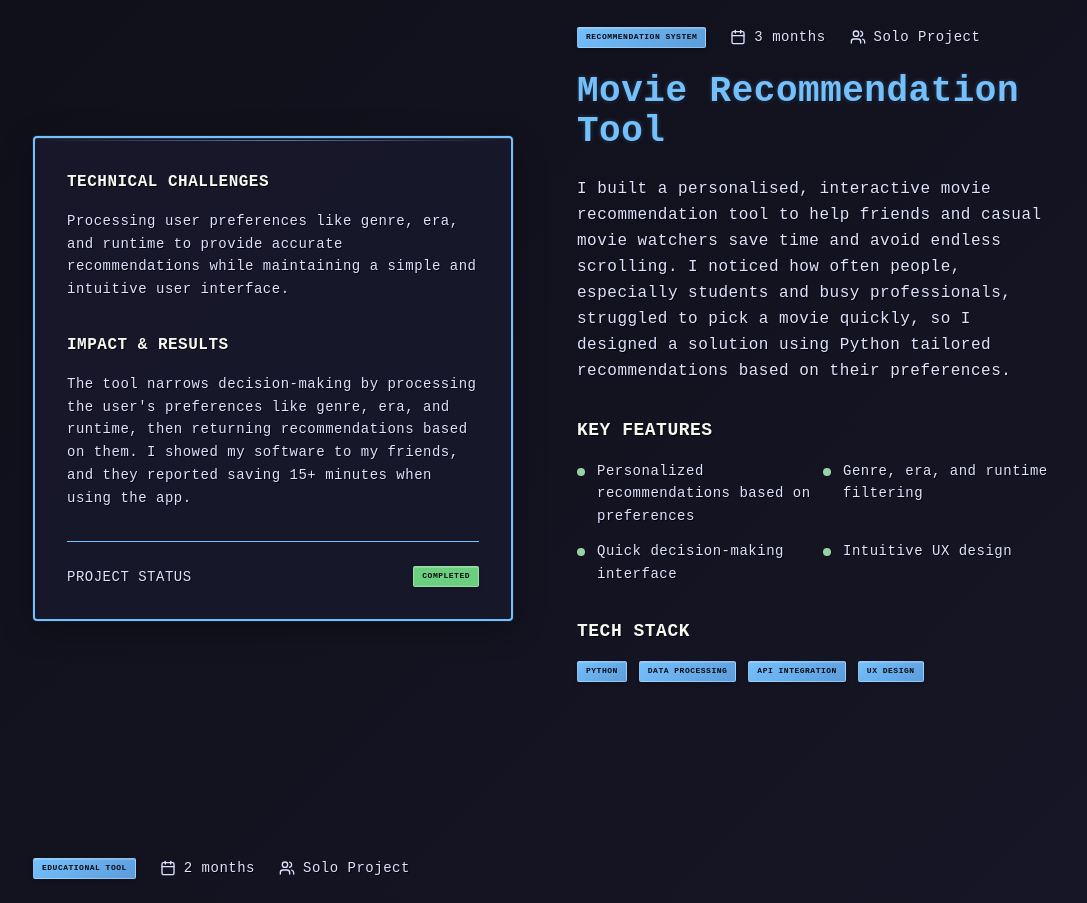
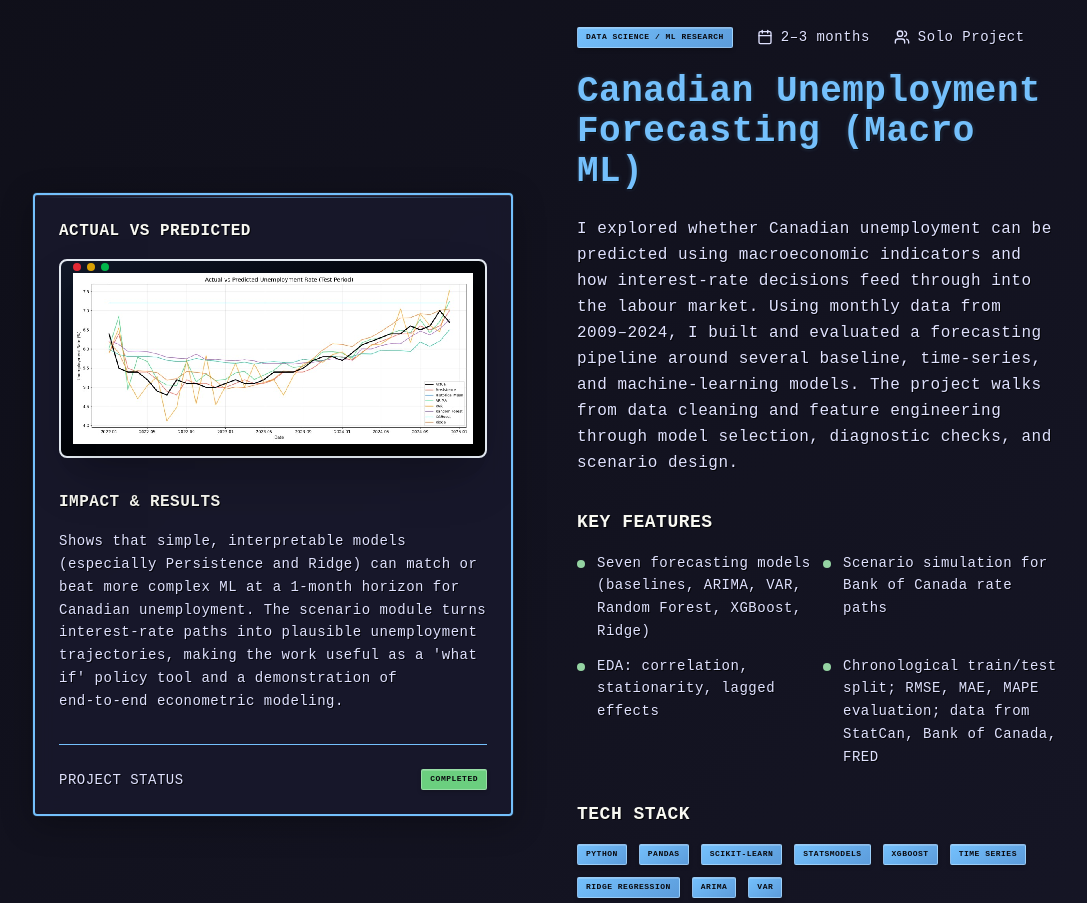
Before and after one commit to ajvsandhu/ajay-web, a Next.js app in the folder ajay-portfolio/: page / in a window 1280 px wide. Shown: the part 1860-2763 px from the top of the page, without its empty margins (95-1182 px from the left). Built offline with nearby package versions, Linux system fonts and the light colour scheme.

Commit message:
add Canadian Unemployment Forecasting project details to portfolio

```diff
--- a/ajay-portfolio/src/app/page.tsx
+++ b/ajay-portfolio/src/app/page.tsx
@@ -42,6 +42,25 @@ const projects = [
   },
   {
     id: 2,
+    title: "Canadian Unemployment Forecasting (Macro ML)",
+    description: "Forecasting Canadian unemployment using macroeconomic indicators and exploring how monetary policy influences short-term labor market dynamics.",
+    longDescription: "I explored whether Canadian unemployment can be predicted using macroeconomic indicators and how interest-rate decisions feed through into the labour market. Using monthly data from 2009–2024, I built and evaluated a forecasting pipeline around several baseline, time-series, and machine-learning models. The project walks from data cleaning and feature engineering through model selection, diagnostic checks, and scenario design.",
+    tech: ["Python", "pandas", "scikit-learn", "statsmodels", "XGBoost", "Time Series", "Ridge Regression", "ARIMA", "VAR"],
+    github: "https://github.com/ajvsandhu/macro-forecasting-ml-canada",
+    type: "Data Science / ML Research",
+    duration: "2–3 months",
+    team: "Solo Project",
+    features: [
+      "Seven forecasting models (baselines, ARIMA, VAR, Random Forest, XGBoost, Ridge)",
+      "Scenario simulation for Bank of Canada rate paths",
+      "EDA: correlation, stationarity, lagged effects",
+      "Chronological train/test split; RMSE, MAE, MAPE evaluation; data from StatCan, Bank of Canada, FRED"
+    ],
+    challenges: "Handling non-stationary macro series with differencing and changes, addressing multicollinearity (e.g. CPI and GDP) with Ridge and tree-based models, avoiding data leakage (e.g. excluding unemp_change_1m and unemp_rolling_12m), and interpreting scenario extrapolation for rate levels outside the training range.",
+    impact: "Shows that simple, interpretable models (especially Persistence and Ridge) can match or beat more complex ML at a 1‑month horizon for Canadian unemployment. The scenario module turns interest‑rate paths into plausible unemployment trajectories, making the work useful as a 'what if' policy tool and a demonstration of end‑to‑end econometric modeling."
+  },
+  {
+    id: 3,
     title: "Movie Recommendation Tool",
     description: "A personalised, interactive movie recommendation tool to help friends and casual movie watchers save time and avoid endless scrolling.",
     longDescription: "I built a personalised, interactive movie recommendation tool to help friends and casual movie watchers save time and avoid endless scrolling. I noticed how often people, especially students and busy professionals, struggled to pick a movie quickly, so I designed a solution using Python tailored recommendations based on their preferences.",
@@ -58,26 +77,6 @@ const projects = [
     ],
     challenges: "Processing user preferences like genre, era, and runtime to provide accurate recommendations while maintaining a simple and intuitive user interface.",
     impact: "The tool narrows decision-making by processing the user's preferences like genre, era, and runtime, then returning recommendations based on them. I showed my software to my friends, and they reported saving 15+ minutes when using the app."
-  },
-  {
-    id: 3,
-    title: "Sorting Visualizer",
-    description: "A dynamic sorting algorithm visualizer to help students and curious learners better understand how sorting algorithms work beneath the surface.",
-    longDescription: "I created this Sorting Visualizer to help students and curious learners better understand how sorting algorithms work beneath the surface. The tool dynamically generates arrays of random numbers and allows users to visually explore how algorithms like merge sort process and organise data step by step.",
-    tech: ["JavaScript", "HTML5 Canvas", "Algorithm Visualization", "Interactive UI"],
-    github: "https://github.com",
-    demo: "https://demo.com",
-    type: "Educational Tool",
-    duration: "2 months",
-    team: "Solo Project",
-    features: [
-      "Dynamic array generation",
-      "Step-by-step algorithm visualization",
-      "Multiple sorting algorithms support",
-      "Interactive learning interface"
-    ],
-    challenges: "Creating smooth animations that accurately represent algorithm steps while maintaining educational clarity and user engagement.",
-    impact: "I wanted to make abstract concepts more tangible by visually showing it. After completing this project, I got inspired to create a pathfinding tool to demonstrate how algorithms solve mazes in real time. I am currently still working on completing this project."
   }
 ];
 
@@ -281,6 +280,42 @@ export default function Home() {
                             </Button>
                           </a>
                         )}
+                        {project.id === 2 && (
+                          <>
+                            <Link href="/projects/macro-forecasting-ml" className="inline-block relative z-50">
+                              <Button variant="outline" className="btn-8bit-white-sm relative z-50" style={{ pointerEvents: 'auto', cursor: 'pointer' }}>
+                                <ExternalLink size={20} className="mr-2" />
+                                READ CASE STUDY
+                              </Button>
+                            </Link>
+                            <a
+                              href={project.github}
+                              target="_blank"
+                              rel="noopener noreferrer"
+                              className="inline-block relative z-50"
+                              style={{ pointerEvents: 'auto', cursor: 'pointer' }}
+                            >
+                              <Button variant="outline" className="btn-8bit-white-sm relative z-50" style={{ pointerEvents: 'auto', cursor: 'pointer' }}>
+                                <ExternalLink size={20} className="mr-2" />
+                                VIEW ON GITHUB
+                              </Button>
+                            </a>
+                          </>
+                        )}
+                        {project.github && project.github !== "https://github.com" && project.id !== 1 && project.id !== 2 && (
+                          <a
+                            href={project.github}
+                            target="_blank"
+                            rel="noopener noreferrer"
+                            className="inline-block relative z-50"
+                            style={{ pointerEvents: 'auto', cursor: 'pointer' }}
+                          >
+                            <Button variant="outline" className="btn-8bit-white-sm relative z-50" style={{ pointerEvents: 'auto', cursor: 'pointer' }}>
+                              <ExternalLink size={20} className="mr-2" />
+                              VIEW ON GITHUB
+                            </Button>
+                          </a>
+                        )}
                       </div>
                     </div>
 
@@ -290,7 +325,6 @@ export default function Home() {
                         /* ZocraticMMA Image */
                         <div className="relative group">
                           <div className="glass p-6 hover:border-white/60 transition-all duration-300 overflow-hidden">
-                            {/* Header */}
                             <div className="mb-4 text-center">
                               <h4 className="text-lg font-semibold pixel-text mb-2" style={{ color: 'var(--pixel-white)' }}>
                                 LIVE APPLICATION
@@ -299,22 +333,18 @@ export default function Home() {
                                 ZOCRATICMMA.COM
                               </span>
                             </div>
-
-                            {/* Enhanced Image Container - True Pop-out Effect */}
                             <div
                               className="relative bg-gradient-to-br from-gray-900 to-black p-3 rounded-lg border-2 border-gray-700 shadow-2xl group/image cursor-pointer z-50"
                               onClick={() => setShowZoomedImage(showZoomedImage === 'zocratic' ? null : 'zocratic')}
                               style={{ pointerEvents: 'auto', cursor: 'pointer' }}
                             >
-                              {/* Browser-like frame dots */}
                               <div className="absolute top-0.5 left-3 flex space-x-1.5 z-20">
                                 <div className="w-2 h-2 rounded-full bg-red-500 opacity-90"></div>
                                 <div className="w-2 h-2 rounded-full bg-yellow-500 opacity-90"></div>
                                 <div className="w-2 h-2 rounded-full bg-green-500 opacity-90"></div>
                               </div>
-
                               <Image
-                                src="/projects/zocraticmmahome.png"
+                                src="/projects/zocratic/zocraticmma_screenshot.png"
                                 alt="ZocraticMMA Application Screenshot"
                                 width={800}
                                 height={400}
@@ -327,8 +357,6 @@ export default function Home() {
                                 }}
                               />
                             </div>
-
-                            {/* Stats Row */}
                             <div className="mt-4 flex justify-between items-center">
                               <div className="text-center">
                                 <div className="text-sm font-bold pixel-text" style={{ color: 'var(--accent-success)' }}>20+</div>
@@ -345,67 +373,61 @@ export default function Home() {
                             </div>
                           </div>
                         </div>
-                      ) : project.id === 3 ? (
-                        /* Sorting Visualizer Image */
+                      ) : project.id === 2 ? (
+                        /* Macro ML: restore full block styling, remove only the image */
                         <div className="relative group">
                           <div className="glass p-6 hover:border-white/60 transition-all duration-300 overflow-hidden">
-                            {/* Header */}
-                            <div className="mb-4 text-center">
-                              <h4 className="text-lg font-semibold pixel-text mb-2" style={{ color: 'var(--pixel-white)' }}>
-                                  DEMO
+                            <div className="space-y-8">
+                              <div>
+                                <h4 className="text-base font-semibold mb-4 pixel-text" style={{ color: 'var(--pixel-white)' }}>
+                                  ACTUAL VS PREDICTED
                                 </h4>
-                              <span className="text-xs pixel-text" style={{ color: 'var(--accent-secondary)' }}>
-                                ALGORITHM VISUALIZATION
-                              </span>
-                            </div>
-
-                            {/* Enhanced Image Container - True Pop-out Effect */}
                                 <div
-                              className="relative bg-gradient-to-br from-gray-900 to-black p-3 rounded-lg border-2 border-gray-700 shadow-2xl group/image cursor-pointer z-50"
-                              onClick={() => setShowZoomedImage(showZoomedImage === 'sorting' ? null : 'sorting')}
-                              style={{ pointerEvents: 'auto', cursor: 'pointer' }}
+                                  onClick={() => setShowZoomedImage(showZoomedImage === 'macro-pred' ? null : 'macro-pred')}
+                                  className="block w-full text-left"
+                                  style={{ cursor: 'pointer' }}
                                 >
-                              {/* Browser-like frame dots */}
-                              <div className="absolute top-0.5 left-3 flex space-x-1.5 z-20">
+                                  <div className="relative bg-gradient-to-br from-gray-900 to-black p-3 rounded-lg border-2 border-gray-700 shadow-2xl">
+                                    <div className="absolute top-0.5 left-3 flex space-x-1.5 z-20 pointer-events-none">
                                       <div className="w-2 h-2 rounded-full bg-red-500 opacity-90"></div>
                                       <div className="w-2 h-2 rounded-full bg-yellow-500 opacity-90"></div>
                                       <div className="w-2 h-2 rounded-full bg-green-500 opacity-90"></div>
                                     </div>
-
                                     <Image
-                                src="/projects/sortingVisualizer.png"
-                                alt="Sorting Visualizer Application Screenshot"
-                                width={800}
-                                height={400}
+                                      src="/projects/macro-ml/predictions_vs_actual_window.png"
+                                      alt="Actual vs Predicted Unemployment Rate (Test Period)"
+                                      width={1000}
+                                      height={600}
+                                      unoptimized
                                       className="w-full h-auto rounded-md shadow-xl transition-all duration-300"
-                                style={{
-                                  maxHeight: '400px',
-                                  objectFit: 'contain',
-                                  filter: 'brightness(1.1) contrast(1.15) saturate(1.1)',
-                                  background: '#1a1a1a'
-                                }}
+                                      style={{ background: "#1a1a1a" }}
                                     />
                                   </div>
+                                </div>
+                              </div>
 
-                            {/* Stats Row */}
-                            <div className="mt-4 flex justify-between items-center">
-                              <div className="text-center">
-                                <div className="text-sm font-bold pixel-text" style={{ color: 'var(--accent-success)' }}>5+</div>
-                                <div className="text-xs pixel-text" style={{ color: 'var(--pixel-light-gray)' }}>ALGORITHMS</div>
+                              <div>
+                                <h4 className="text-base font-semibold mb-4 pixel-text" style={{ color: 'var(--pixel-white)' }}>
+                                  IMPACT & RESULTS
+                                </h4>
+                                <p className="text-sm leading-relaxed pixel-text" style={{ color: 'var(--pixel-light-gray)' }}>
+                                  {project.impact}
+                                </p>
                               </div>
-                              <div className="text-center">
-                                <div className="text-sm font-bold pixel-text" style={{ color: 'var(--accent-warning)' }}>REAL-TIME</div>
-                                <div className="text-xs pixel-text" style={{ color: 'var(--pixel-light-gray)' }}>VISUALIZATION</div>
+
+                              <div className="pt-6 border-t" style={{ borderColor: 'var(--accent-primary)' }}>
+                                <div className="flex items-center justify-between text-sm">
+                                  <span className="pixel-text" style={{ color: 'var(--pixel-light-gray)' }}>PROJECT STATUS</span>
+                                  <Badge className="badge-8bit" style={{ background: 'var(--accent-success)', color: 'var(--pixel-black)' }}>
+                                    COMPLETED
+                                  </Badge>
                                 </div>
-                              <div className="text-center">
-                                <div className="text-sm font-bold pixel-text" style={{ color: 'var(--accent-primary)' }}>EDU</div>
-                                <div className="text-xs pixel-text" style={{ color: 'var(--pixel-light-gray)' }}>FOCUSED</div>
                               </div>
                             </div>
                           </div>
                         </div>
                       ) : (
-                        /* Default Project Card for other projects */
+                        /* Default Project Card for remaining projects */
                         <Card className="glass hover:border-white/40 transition-all duration-300">
                           <CardContent className="p-8">
                             <div className="space-y-8">
@@ -493,17 +515,29 @@ export default function Home() {
         onClick={() => setShowZoomedImage(null)}
       >
         <div className="relative w-full h-full flex items-center justify-center">
+          <div
+            className="relative w-[95vw] h-[85vh] sm:w-[90vw] sm:h-[90vh] rounded-lg shadow-2xl overflow-hidden"
+            style={{ background: 'white' }}
+          >
             <Image
-            src={showZoomedImage === 'zocratic' ? "/projects/zocraticmmahome.png" : "/projects/sortingVisualizer.png"}
-            alt={showZoomedImage === 'zocratic' ? "ZocraticMMA Application - Full Size" : "Sorting Visualizer - Full Size"}
-            width={1200}
-            height={800}
-            className="max-w-[95vw] max-h-[85vh] sm:max-w-[90vw] sm:max-h-[90vh] w-auto h-auto object-contain rounded-lg shadow-2xl"
-            style={{
-              minWidth: '320px',
-              background: 'white'
-            }}
+              src={
+                showZoomedImage === "macro-pred"
+                  ? "/projects/macro-ml/predictions_vs_actual_window.png"
+                  : "/projects/zocratic/zocraticmma_screenshot.png"
+              }
+              alt={showZoomedImage === 'macro-pred' ? "Actual vs Predicted Unemployment Rate (Full Size)" : "ZocraticMMA Application - Full Size"}
+              fill
+              sizes="(max-width: 640px) 95vw, 90vw"
+              unoptimized={showZoomedImage === "macro-pred"}
+              className="object-contain"
+              style={
+                showZoomedImage === "macro-pred"
+                  ? undefined
+                  : undefined
+              }
+              priority
             />
+          </div>
 
           {/* Close instruction */}
           <div className="absolute bottom-4 sm:bottom-8 left-1/2 transform -translate-x-1/2 bg-black/80 px-4 py-2 sm:px-6 sm:py-3 rounded-lg">
```
Lines whose indentation alone changed are shown as unchanged.
